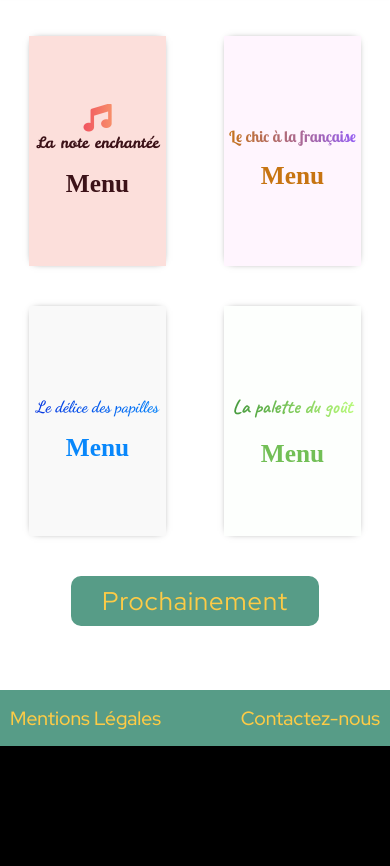
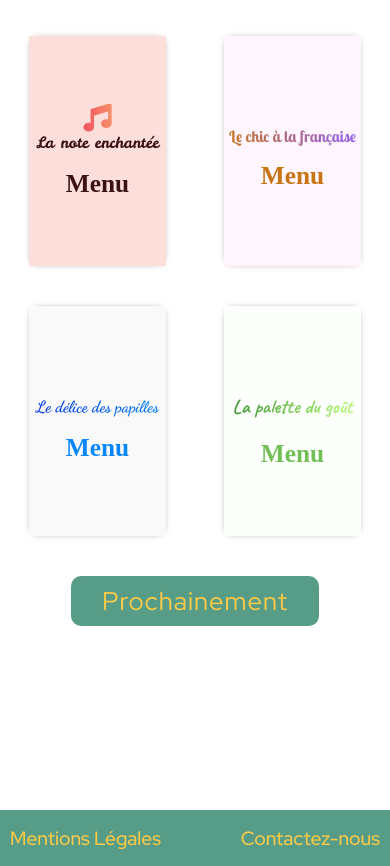
Before and after one commit to DriivenT/P3_OC, a website: page index.html in a window 390 px wide. Shown: the part 98-964 px from the top of the page. Before the commit the page ends 844 px from the top, so only its background shows below. Drawn offline with Linux system fonts and the light colour scheme; a web font is replaced by a local one.

Commit message:
Add files via upload

```diff
--- a/sass/mobileFirst_style.scss
+++ b/sass/mobileFirst_style.scss
@@ -13,11 +13,16 @@ body{
     background-color: white;
     position: relative;
     max-width: 1200px;
+    padding-bottom: 200px;
 }
 
 html, body{
     height: auto;
     min-height: 100vh;
+}
+
+*{
+    box-sizing: border-box;
 }
 
 /* Block en tête */
@@ -41,7 +46,6 @@ html, body{
 .menuSelect{
     display: flex;
     flex-wrap: wrap;
-    padding-bottom: 10%;
 
     &__menu{
         &--shadow{
```
Also changed, not shown: css/mobileFirst_style.css, 1 other file.
